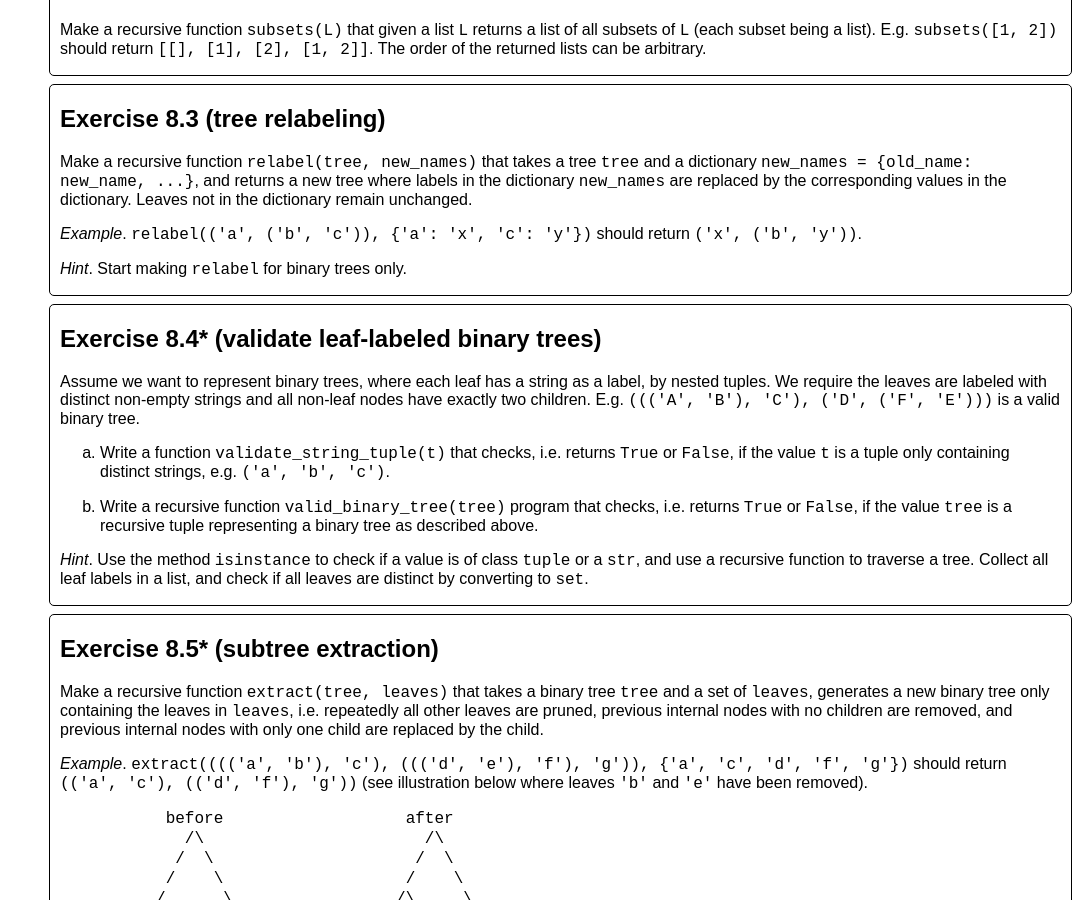
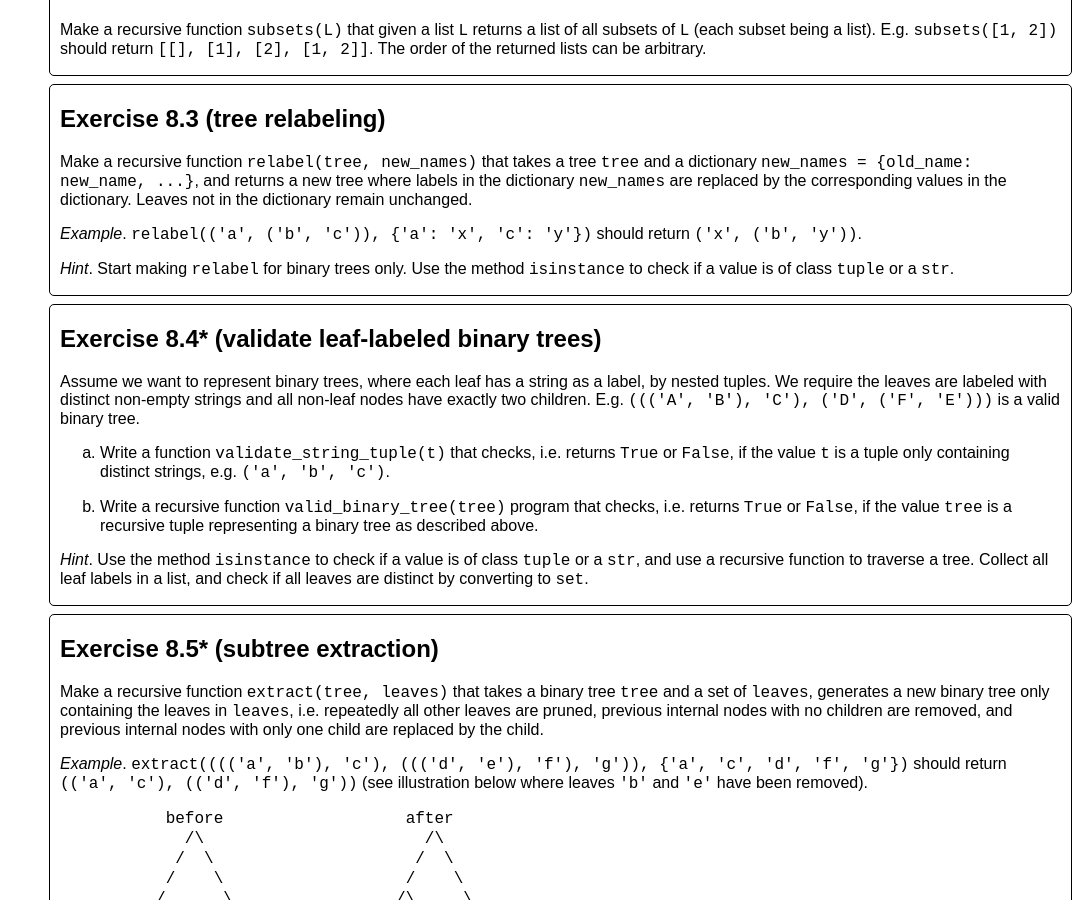
Before and after one commit to gsbrodal/gsbrodal.github.io, a Jekyll site: the page built from ipsa/exercises.html, in a window 1280 px wide and 900 px high, scrolled down 13762 px. Shown: the whole window, without its empty margins (194-1280 px from the left). Built offline with Jekyll 4.4.1, drawn with Linux system fonts in a browser that asks for light colours.

Commit message:
exercise 8.3 update

```diff
--- a/ipsa/exercises.html
+++ b/ipsa/exercises.html
@@ -601,7 +601,7 @@ Right: (&#39;A&#39;, (&#39;G&#39;, ((&#39;E&#39;, &#39;F&#39;), ((&#39;B&#39;, &
 <h2>Exercise 8.3 (tree relabeling)</h2>
 <p>Make a recursive function <code>relabel(tree, new_names)</code> that takes a tree <code>tree</code> and a dictionary <code>new_names = {old_name: new_name, ...}</code>, and returns a new tree where labels in the dictionary <code>new_names</code> are replaced by the corresponding values in the dictionary. Leaves not in the dictionary remain unchanged.</p>
 <p><em>Example</em>. <code>relabel(('a', ('b', 'c')), {'a': 'x', 'c': 'y'})</code> should return <code>('x', ('b', 'y'))</code>.</p>
-<p><em>Hint</em>. Start making <code>relabel</code> for binary trees only.</p>
+<p><em>Hint</em>. Start making <code>relabel</code> for binary trees only. Use the method <code>isinstance</code> to check if a value is of class <code>tuple</code> or a <code>str</code>.</p>
 </div>
 <div class="exercise">
 <h2>Exercise 8.4* (validate leaf-labeled binary trees)</h2>
```
Also changed, not shown: 2 other files.
